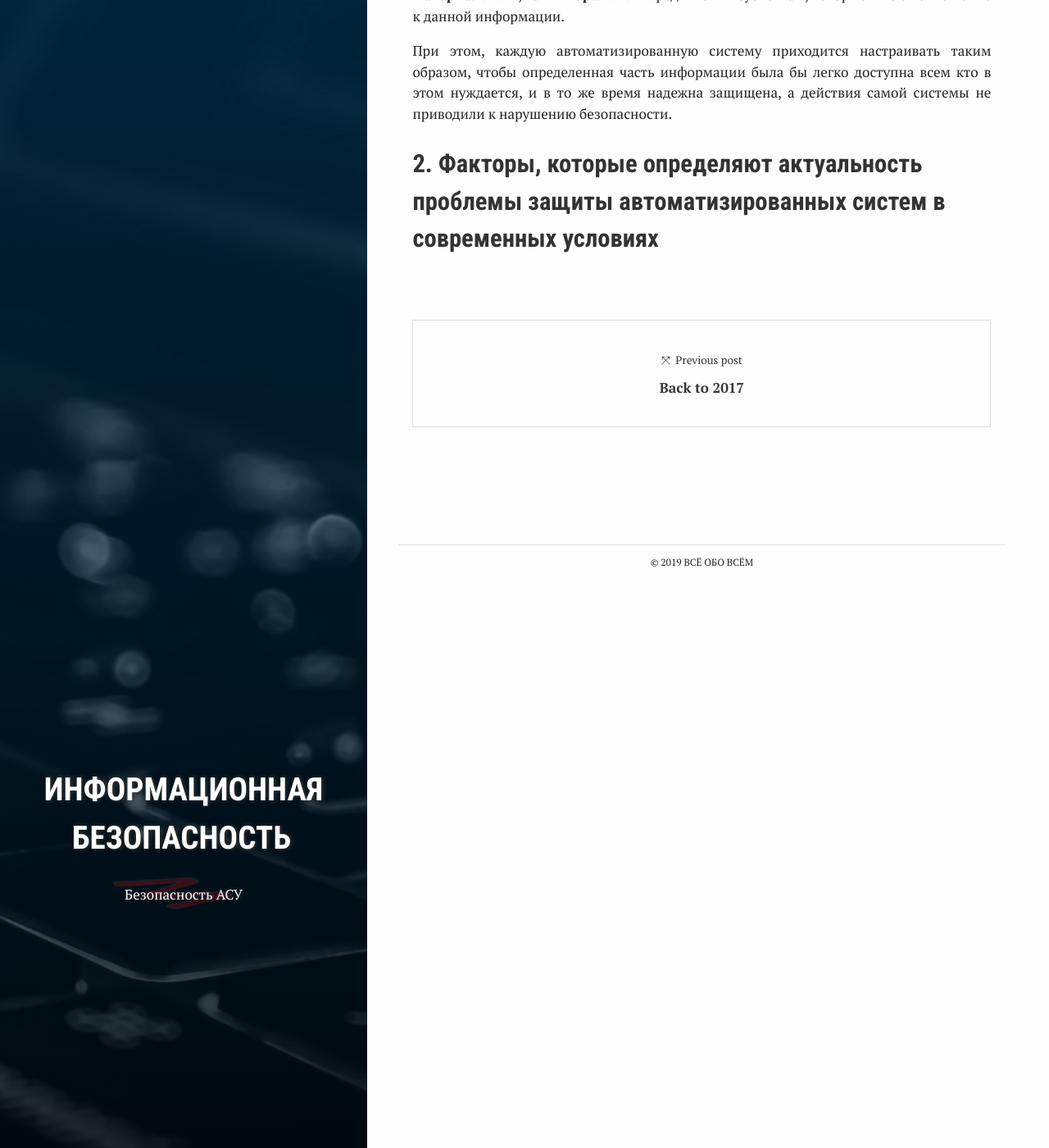
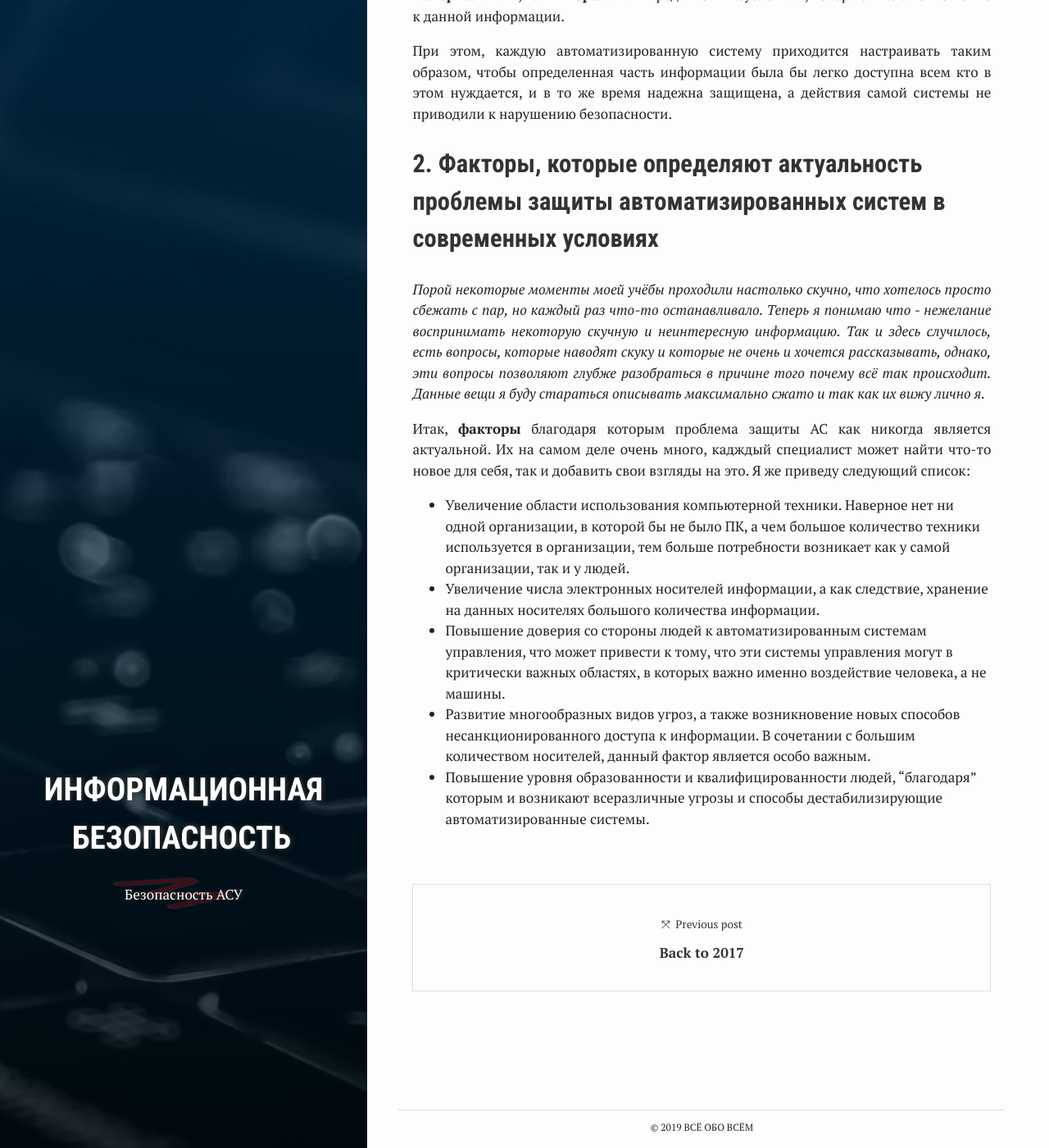
Before and after one commit to ghostmorgan/ghostmorgan.github.io, a Jekyll site: the page built from _posts/2019-10-11-inform_security_1_1.md, in a window 1280 px wide and 1400 px high, scrolled down 2673 px. Shown: the whole window at 82% size. Built offline with Jekyll 4.4.1, drawn with Linux system fonts in a browser that asks for light colours; nearby versions of some CDN libraries; comment, search, counter and statistics services are not loaded.

Commit message:
Update 2019-10-11-inform_security_1_1.md

```diff
--- a/_posts/2019-10-11-inform_security_1_1.md
+++ b/_posts/2019-10-11-inform_security_1_1.md
@@ -64,3 +64,13 @@ comments: true
 При этом, каждую автоматизированную систему приходится настраивать таким образом, чтобы определенная часть информации была бы легко доступна всем кто в этом нуждается, и в то же время надежна защищена, а действия самой системы не приводили к нарушению безопасности.
 
 <h2><a name="2">2. Факторы, которые определяют актуальность проблемы защиты автоматизированных систем в современных условиях</a></h2>
+
+*Порой некоторые моменты моей учёбы проходили настолько скучно, что хотелось просто сбежать с пар, но каждый раз что-то останавливало. Теперь я понимаю что - нежелание воспринимать некоторую скучную и неинтересную информацию. Так и здесь случилось, есть вопросы, которые наводят скуку и которые не очень и хочется рассказывать, однако, эти вопросы позволяют глубже разобраться в причине того почему всё так происходит. Данные вещи я буду стараться описывать максимально сжато и так как их вижу лично я.*
+
+Итак, **факторы** благодаря которым проблема защиты АС как никогда является актуальной. Их на самом деле очень много, кадждый специалист может найти что-то новое для себя, так и добавить свои взгляды на это. Я же приведу следующий список:
+
+* Увеличение области использования компьютерной техники. Наверное нет ни одной организации, в которой бы не было ПК, а чем большое количество техники используется в организации, тем больше потребности возникает как у самой организации, так и у людей.
+* Увеличение числа электронных носителей информации, а как следствие, хранение на данных носителях большого количества информации.
+* Повышение доверия со стороны людей к автоматизированным системам управления, что может привести к тому, что эти системы управления могут в критически важных областях, в которых важно именно воздействие человека, а не машины.
+* Развитие многообразных видов угроз, а также возникновение новых способов несанкционированного доступа к информации. В сочетании с большим количеством носителей, данный фактор является особо важным.
+* Повышение уровня образованности и квалифицированности людей, "благодаря" которым и возникают всеразличные угрозы и способы дестабилизирующие автоматизированные системы.
```
